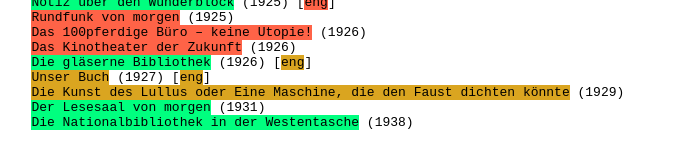
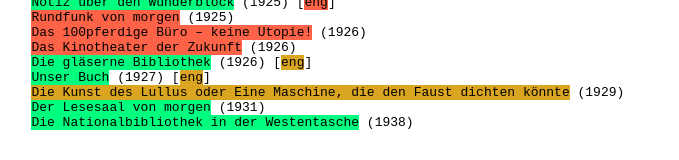
Before and after one commit to drahtwort/eds, a plain HTML site: page docs/index.html in a window 1280 px wide. Shown: the part 228-388 px from the top of the page, without its empty margins (0-679 px from the left). Drawn offline with Linux system fonts and the light colour scheme.

Commit message:
index updated

```diff
--- a/docs/index.html
+++ b/docs/index.html
@@ -47,7 +47,7 @@
    <a href="./zie94.hun26.ger/" class="doit title">Das 100pferdige Büro – keine Utopie!</a> (1926)
    <a href="./les82.kin26.ger/" class="doit title">Das Kinotheater der Zukunft</a> (1926)
    <a href="./gol81.gla26.ger/" class="done title">Die gläserne Bibliothek</a> (1926) [<a class="near">eng</a>]
-   <a href="./lis90.buc27.ger/" class="near title">Unser Buch</a> (1927) [<a class="near">eng</a>]
+   <a href="./lis90.buc27.ger/" class="done title">Unser Buch</a> (1927) [<a class="near">eng</a>]
    <a href="./wol68.kun29.ger/" class="near title">Die Kunst des Lullus oder Eine Maschine, die den Faust dichten könnte</a> (1929)
    <a href="./xxx19.les31.ger/" class="done title">Der Lesesaal von morgen</a> (1931)
    <a href="./gol81.nat38.ger/" class="done title">Die Nationalbibliothek in der Westentasche</a> (1938)
```
